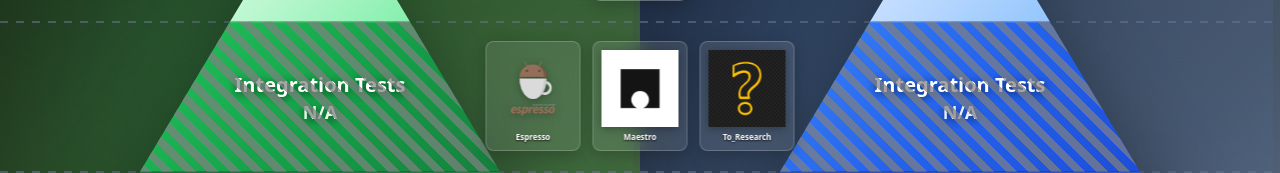
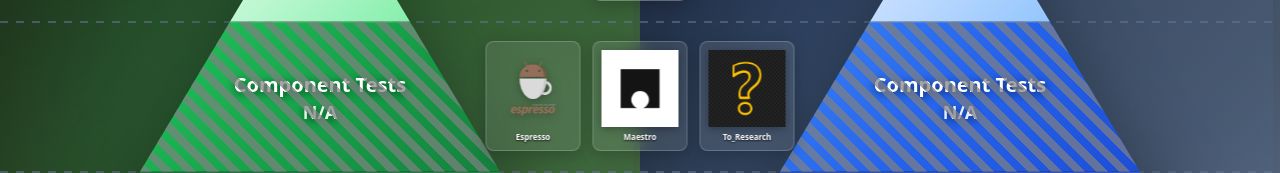
Before and after one commit to Dyptorden/tp1, a React (Create React App) app: page / in a window 1280 px wide. Shown: the part 389-562 px from the top of the page. Built offline with nearby package versions, Linux system fonts and the light colour scheme.

Commit message:
updated mid layer to Component Tests

```diff
--- a/src/components/TestingPyramid.jsx
+++ b/src/components/TestingPyramid.jsx
@@ -388,7 +388,7 @@
             layerKey={`${sidePrefix}2`} hoveredLayer={hoveredLayer}
             onMouseEnter={() => setHoveredLayer(`${sidePrefix}2`)}
             onMouseLeave={() => setHoveredLayer(null)}
-            title="Integration Tests" value="N/A" isDisabled={middleLayerDisabled} />
+            title="Component Tests" value="N/A" isDisabled={middleLayerDisabled} />
           <PyramidLayer theme={theme} layerIndex={2} dimensions={dimensions[2]} clipPath={clipPaths[2]}
             layerKey={`${sidePrefix}3`} hoveredLayer={hoveredLayer}
             onMouseEnter={() => setHoveredLayer(`${sidePrefix}3`)}
```
